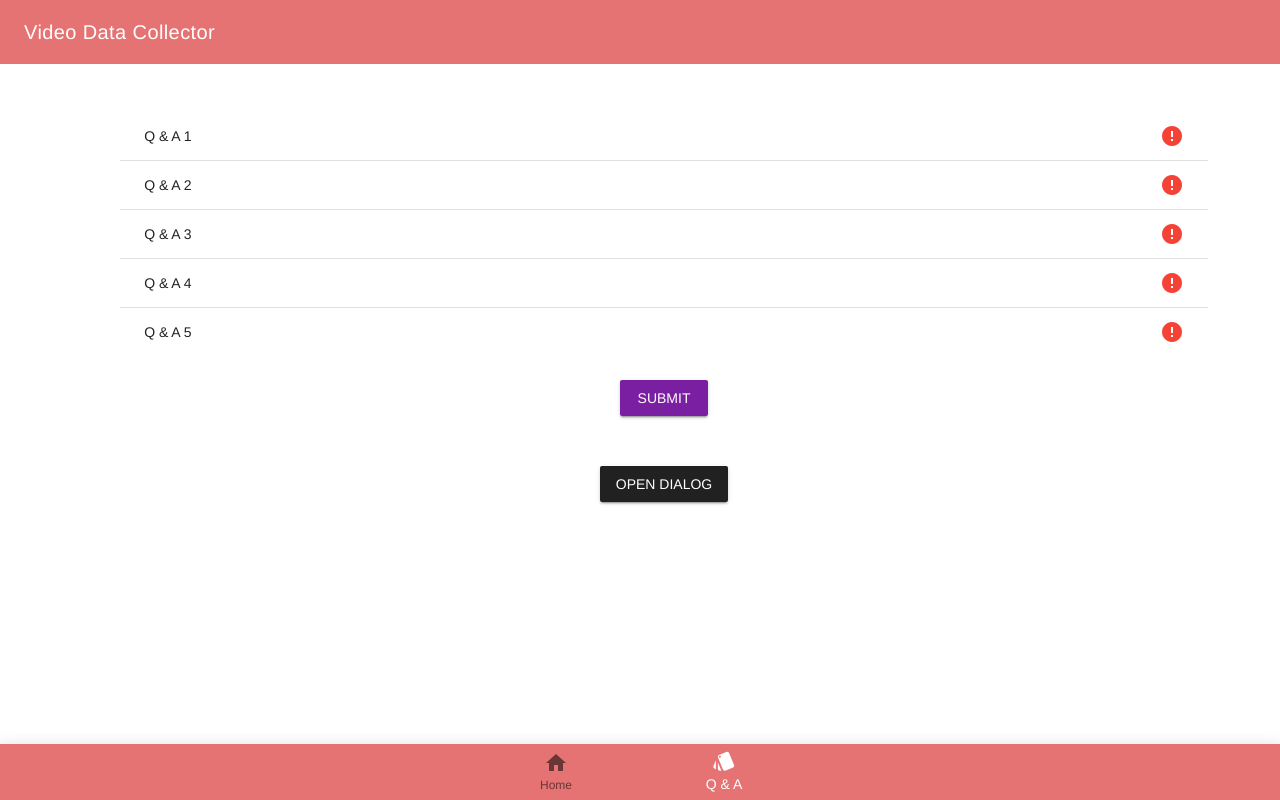
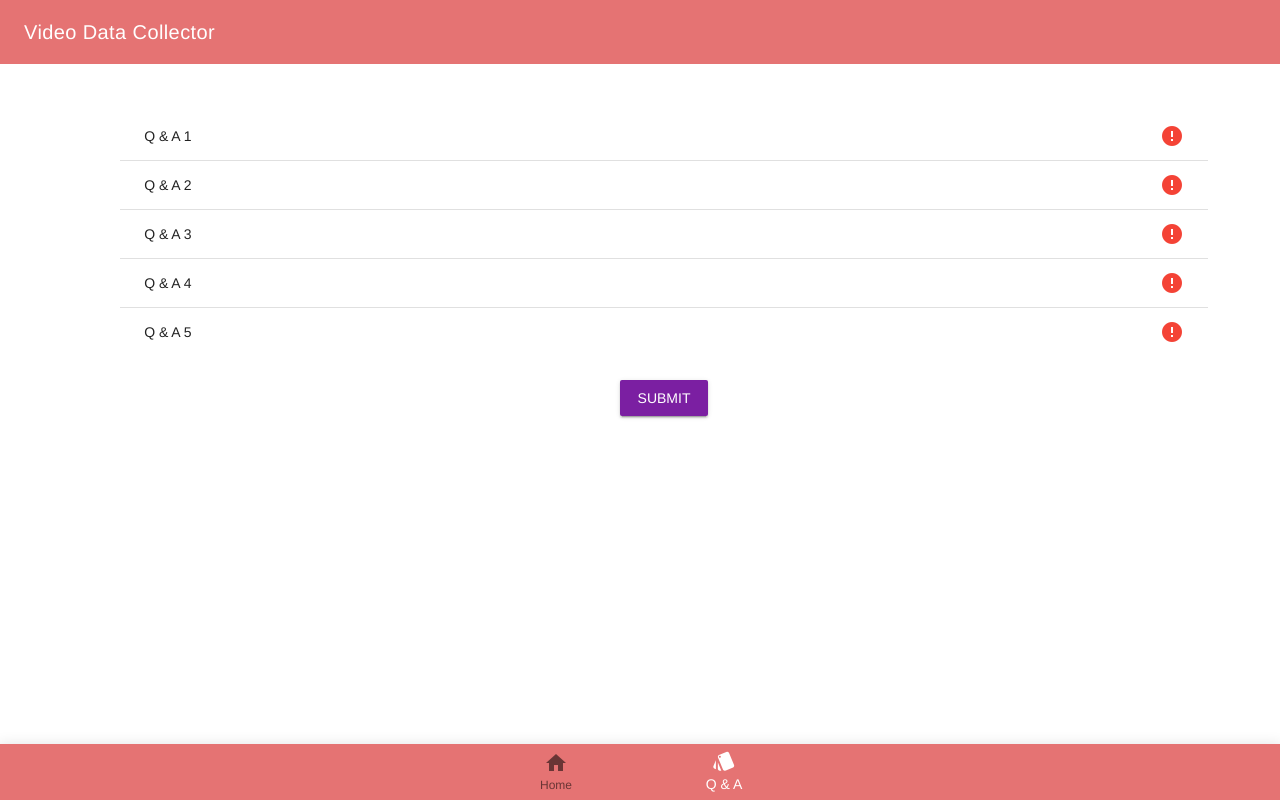
Before and after one commit to sigran0/vdc-vue, a Vue app: page /#/qna in a window 1280 px wide. Built offline with nearby package versions, Linux system fonts and the light colour scheme; no server answers.

Commit message:
하나 재발

```diff
--- a/src/page/Qna.vue
+++ b/src/page/Qna.vue
@@ -63,7 +63,6 @@
         </v-dialog>
         <v-layout row justify-center>
             <v-dialog v-model="alertDialog" fullscreen hide-overlay transition="dialog-bottom-transition">
-                <v-btn slot="activator" color="primary" dark>Open Dialog</v-btn>
                 <v-card>
                     <v-card-title class="headline">Thank you for your efforts.</v-card-title>
                     <v-card-text>
```
